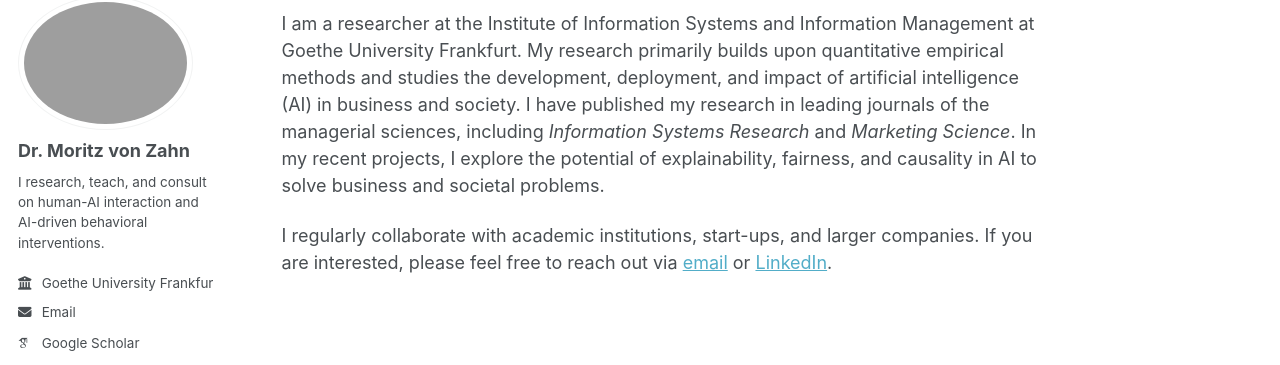
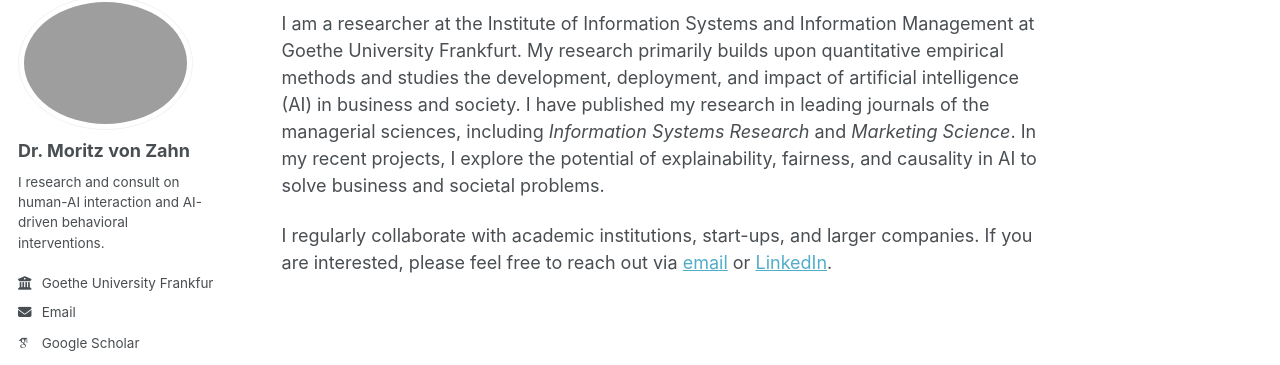
Before and after one commit to moritzvz/moritzvz.github.io, a Jekyll site: the page built from _pages/about.md, in a window 1280 px wide. Shown: the part 105-470 px from the top of the page. Built offline with Jekyll 4.4.1, drawn with Linux system fonts in a browser that asks for light colours; some web fonts are replaced; a script bundle is joined from its source files by our own code; library files that are not in the unit come from our copies.

Commit message:
Update _config.yml

```diff
--- a/_config.yml
+++ b/_config.yml
@@ -26,7 +26,7 @@ author:
   avatar           : "profile_pic.png"
   name             : "Dr. Moritz von Zahn"
   pronouns         : # example: "she/her"
-  bio              : "I research, teach, and consult on human-AI interaction and AI-driven behavioral interventions."
+  bio              : "I research and consult on human-AI interaction and AI-driven behavioral interventions."
   location         : # "Frankfurt, Germany"
   employer         : "Goethe University Frankfurt"
   uri              : # URL
```
